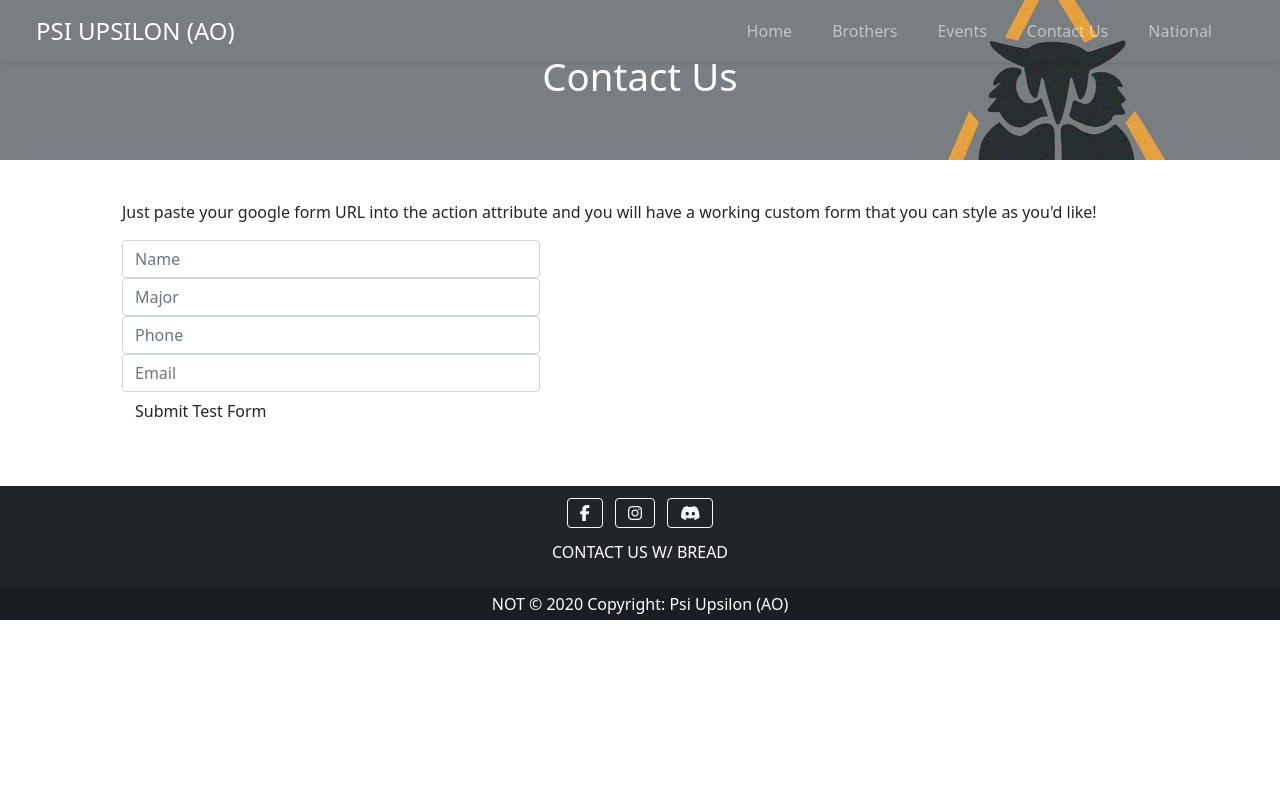
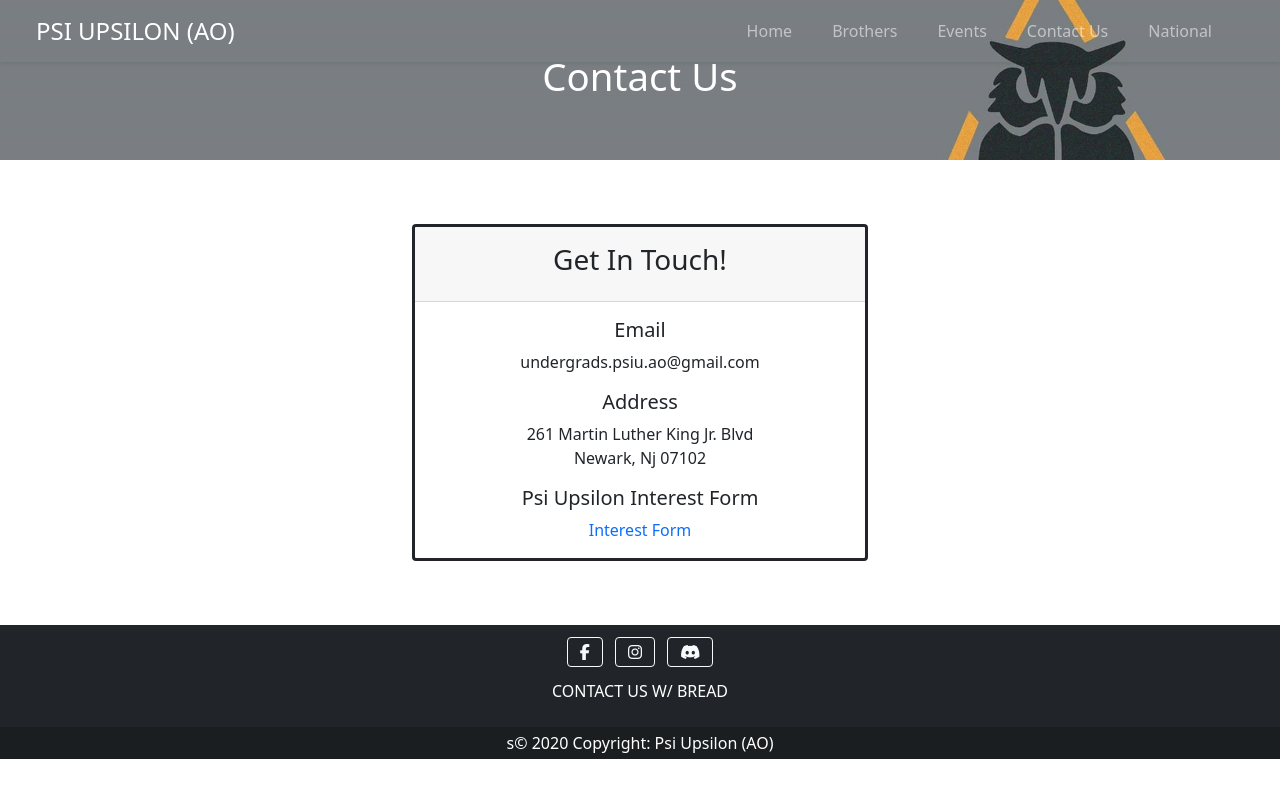
Before and after one commit to Sycther/psiu, a Flask app: page /contact in a window 1280 px wide. Run offline with Flask 2, Linux system fonts and the light colour scheme; some libraries are stand-ins or nearby versions.

Commit message:
Reworked Contact Page

```diff
--- a/run.py
+++ b/run.py
@@ -22,6 +22,8 @@
 def our_brothers():
     return render_template("brothers.html", content=db.client.execute(db.queryBrothers))
 
+
+
 @application.route('/events')
 def hello():
     return render_template("events.html", content=db.client.execute(db.queryEvents))
--- a/templates/base.html
+++ b/templates/base.html
@@ -92,7 +92,7 @@
 
         <!-- Copyright -->
         <div class="text-center p-1" style="background-color: rgba(0, 0, 0, 0.2);">
-            NOT © 2020 Copyright: Psi Upsilon (AO)
+            s© 2020 Copyright: Psi Upsilon (AO)
         </div>
         <!-- Copyright -->
     </footer>
--- a/templates/contact.html
+++ b/templates/contact.html
@@ -1,46 +1,23 @@
 {% extends "base.html" %} {% block head %}
 <script src="//cdnjs.cloudflare.com/ajax/libs/jquery/3.3.1/jquery.min.js"></script> {% endblock %} {% set title = "Contact Us" %}{% block content %}
 
-
-<div class="container">
-    <div class="row" style="padding:40px;">
-        <p>Just paste your google form URL into the action attribute and you will have a working custom form that you can style as you'd like!</p>
-        <br/>
-        <form action="https://docs.google.com/forms/d/e/1FAIpQLSfBc7Mm-Kjz3uC7dq46sy1nWLCfqAmUatbmT3NV5T5v8B6vvQ/formResponse" method="post" id="application-form" target="_blank">
-            <div class="row">
-                <div class="col-md-5">
-                    <div class="form-group">
-                        <input type="text" name="entry.1840511397" value="" class="form-control name" id="entry_1840511397" dir="auto" aria-label="Name  " aria-required="true" placeholder="Name">
-                    </div>
+<div class="container text-center">
+    <div class="row row-cols-sm-1 justify-content-center p-5 m-3 ">
+        <div class="col" style="max-width: 30rem;">
+            <div class="card border-3 border-dark rounded">
+                <div class="card-header p-3">
+                    <h3>Get In Touch!</h3>
+                </div>
+                <div class="card-body m-2 p-2">
+                    <h5>Email</h5>
+                    <p>undergrads.psiu.ao@gmail.com</p>
+                    <h5>Address</h5>
+                    <p>261 Martin Luther King Jr. Blvd<br>Newark, Nj 07102</p>
+                    <h5>Psi Upsilon Interest Form</h5>
+                    <a href="https://forms.gle/3bExK8zauXXwVhF97">Interest Form</a>
                 </div>
             </div>
-            <div class="row">
-                <div class="col-md-5">
-                    <div class="form-group">
-                        <input type="text" name="entry.1410334402" value="" class="form-control major" id="entry_1410334402" dir="auto" aria-label="Major  " aria-required="true" placeholder="Major">
-                    </div>
-                </div>
-            </div>
-            <div class="row">
-                <div class="col-md-5">
-                    <div class="form-group">
-                        <input type="text" name="entry.1414586978" value="" class="form-control phone" id="entry_1414586978" dir="auto" aria-label="Phone Number  " aria-required="true" placeholder="Phone">
-                    </div>
-                </div>
-            </div>
-            <div class="row">
-                <div class="col-md-5">
-                    <div class="form-group">
-                        <input type="text" name="entry.1360132571" value="" class="form-control email" id="entry_1360132571" dir="auto" aria-label="Email" aria-required="true" placeholder="Email">
-                    </div>
-                </div>
-            </div>
-            <div class="col-md-5">
-                <div class="form-group">
-                    <input type="submit" id="submit" class="btn btn-custom" name="submit" value="Submit Test Form">
-                </div>
-            </div>
-        </form>
+        </div>
     </div>
 </div>
 
```
